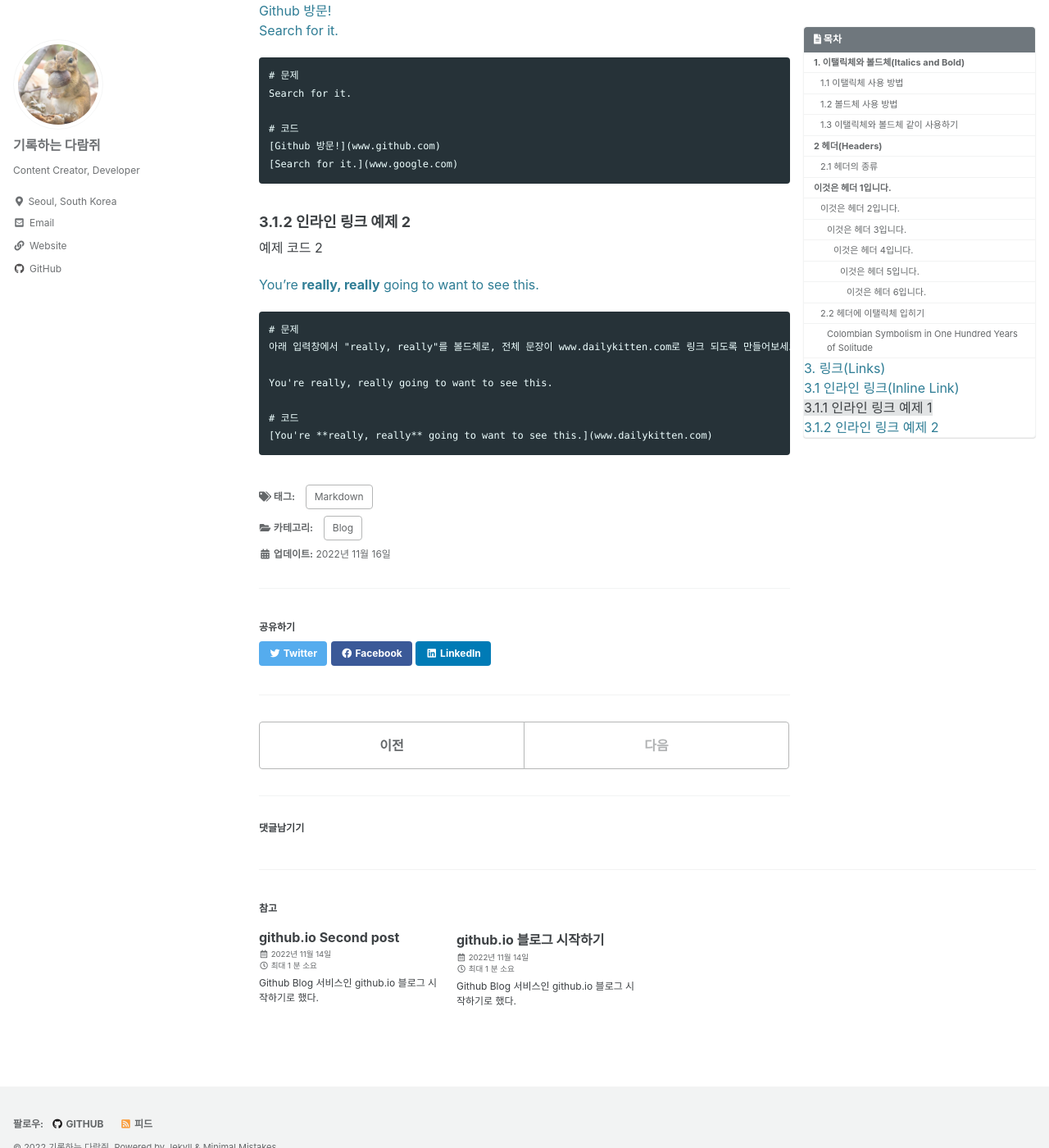
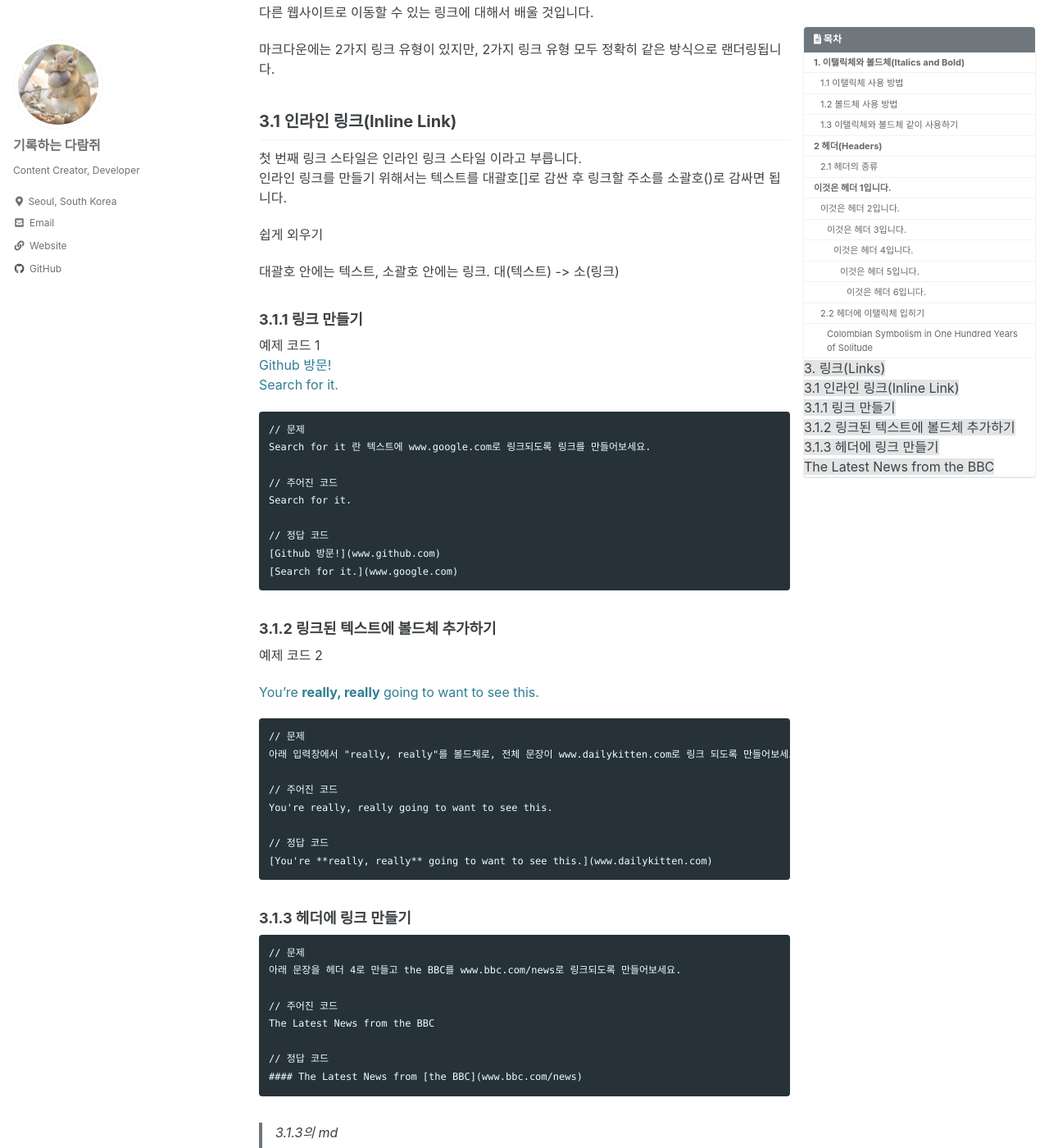
Before and after one commit to chewmunk/chewmunk.github.io, a Jekyll site: the page built from _posts/2022-11-16-learn-markdown.md, in a window 1280 px wide and 1400 px high, scrolled down 2524 px. Shown: the whole window at 82% size. Built offline with Jekyll 4.4.1, drawn with Linux system fonts in a browser that asks for light colours; cached includes are drawn as plain includes; comment, search, counter and statistics services are not loaded; some of the changed text lies outside the part shown.

Commit message:
modify learn-markdown

````diff
--- a/_config.yml
+++ b/_config.yml
@@ -61,8 +61,8 @@ reCaptcha:
 atom_feed:
   path                   : # blank (default) uses feed.xml
   hide                   : # true, false (default)
-search                   : # true, false (default)
-search_full_content      : # true, false (default)
+search                   : true # true, false (default)
+search_full_content      : true # true, false (default)
 search_provider          : # lunr (default), algolia, google
 lunr:
   search_within_pages    : # true, false (default)
--- a/_posts/2022-11-16-learn-markdown.md
+++ b/_posts/2022-11-16-learn-markdown.md
@@ -3,9 +3,10 @@ title: "[Markdown] 기초 정리"
 excerpt: "Markdown 기초 정리"
 
 categories:
-    - Blog
+    - Markdown
 tags:
     - Markdown
+    - md
 last_modified_at: 2022-11-16 19:21:00 +0900
 
 ---
@@ -58,6 +59,18 @@ _이것_
 헤더 3을 사용하기 위해서는 해쉬 마크(### 헤더 3)를 3개 사용할 수 있습니다.
 
 ```
+// 문제
+각 헤더를 앎자은 사이즈로 만들어보세요.
+
+// 주어진 코드
+Header one
+Header two
+Header three
+Header four
+Header five
+Header six
+
+// 정답 코드
 # 이것은 헤더 1입니다.
 ## 이것은 헤더 2입니다.
 ### 이것은 헤더 3입니다.
@@ -72,13 +85,20 @@ _이것_
 
 Here's some words about the book _One Hundred Years..._.
 
-code
+문제
 ```
+// 문제
+아래 입력 창에서 첫번째줄을 헤더 4로 책의 이름을 이탤릭체로 만들어보세요.
+Colombian Symbolism in One Hundred Years of Solitude
+
+// 주어진 코드
+Here's some words about the book _One Hundred Years..._.
+
+// 정답 코드
 #### Colombian Symbolism in _One Hundred Years of Solitude_
 
 Here's some words about the book _One Hundred Years..._.
 ```
-
 
 # 3. 링크(Links)
 다른 웹사이트로 이동할 수 있는 링크에 대해서 배울 것입니다.
@@ -94,31 +114,51 @@ Here's some words about the book _One Hundred Years..._.
 대괄호 안에는 텍스트, 소괄호 안에는 링크. 대(텍스트) -> 소(링크)
 
 
-### 3.1.1 인라인 링크 예제 1
+### 3.1.1 링크 만들기
 예제 코드 1
 [Github 방문!](www.github.com)
 [Search for it.](www.google.com)
 
 ```
-# 문제
+// 문제
+Search for it 란 텍스트에 www.google.com로 링크되도록 링크를 만들어보세요.
+
+// 주어진 코드
 Search for it.
 
-# 코드
+// 정답 코드
 [Github 방문!](www.github.com)
 [Search for it.](www.google.com)
 ```
 
-### 3.1.2 인라인 링크 예제 2
+### 3.1.2 링크된 텍스트에 볼드체 추가하기
 예제 코드 2
 
 [You're **really, really** going to want to see this.](www.dailykitten.com)
 
 ```
-# 문제
+// 문제
 아래 입력창에서 "really, really"를 볼드체로, 전체 문장이 www.dailykitten.com로 링크 되도록 만들어보세요. 볼드체가 링크 대괄호 안에서 발생하는지 확인해 보세요.
 
+// 주어진 코드
 You're really, really going to want to see this.
 
-# 코드
+// 정답 코드
 [You're **really, really** going to want to see this.](www.dailykitten.com)
 ```
+
+### 3.1.3 헤더에 링크 만들기
+
+```
+// 문제
+아래 문장을 헤더 4로 만들고 the BBC를 www.bbc.com/news로 링크되도록 만들어보세요.
+
+// 주어진 코드
+The Latest News from the BBC
+
+// 정답 코드
+#### The Latest News from [the BBC](www.bbc.com/news)
+```
+
+> 3.1.3의 md
+#### The Latest News from [the BBC](www.bbc.com/news)
````
